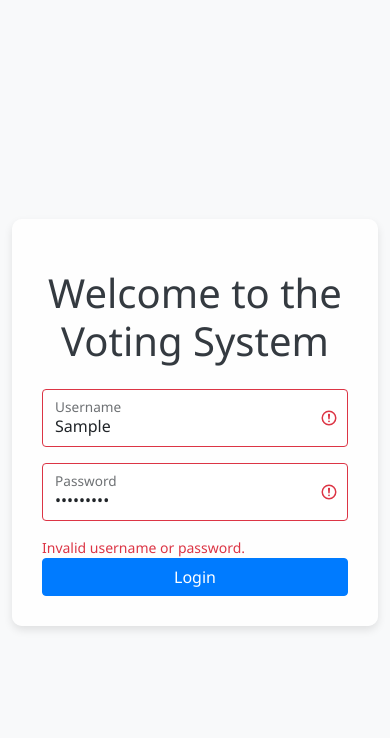
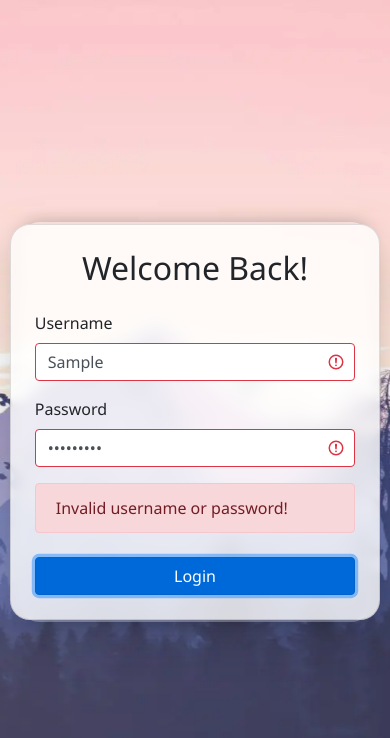
Before and after one commit to Mou696/UML, a plain HTML site: page login.html in a window 390 px wide. Both pictures are taken after typing "Sample", "Sample123" into the empty fields and a click on the button "Login". Drawn offline with nearby package versions, Linux system fonts and the light colour scheme.

Commit message:
customized the login page + few stuff

```diff
--- a/login.html
+++ b/login.html
@@ -4,56 +4,42 @@
     <meta charset="UTF-8">
     <meta name="viewport" content="width=device-width, initial-scale=1.0">
     <title>Login</title>
-    <link href="https://stackpath.bootstrapcdn.com/bootstrap/5.3.0/css/bootstrap.min.css" rel="stylesheet">
+    <!-- Bootstrap CSS -->
+    <link href="https://stackpath.bootstrapcdn.com/bootstrap/4.5.2/css/bootstrap.min.css" rel="stylesheet">
+    <!-- Custom CSS -->
     <link rel="stylesheet" href="style.css">
-    <style>
-        /* Inline styles for additional customization */
-        body {
-            background-image: url('background.jpg'); /* Background image (optional) */
-            background-size: cover; /* Cover the entire screen */
-            background-position: center; /* Center the image */
-        }
-        .login-container {
-            background: rgba(255, 255, 255, 0.9); /* Semi-transparent background */
-            padding: 30px;
-            border-radius: 10px;
-            box-shadow: 0 4px 8px rgba(0, 0, 0, 0.1); /* Light shadow */
-            animation: fadeIn 1s ease; /* Fade-in animation */
-        }
-        @keyframes fadeIn {
-            from {
-                opacity: 0;
-                transform: translateY(-10px);
-            }
-            to {
-                opacity: 1;
-                transform: translateY(0);
-            }
-        }
-    </style>
+    <link rel="stylesheet" href="https://cdnjs.cloudflare.com/ajax/libs/animate.css/4.1.1/animate.min.css"/>
 </head>
-<body class="bg-light">
-    <div class="container d-flex flex-column justify-content-center align-items-center vh-100">
-        <div class="login-container">
-            <h1 class="mb-4 text-center">Welcome to the Voting System</h1>
-            <form id="login-form" class="w-100" onsubmit="handleLogin(event)">
-                <div class="form-floating mb-3">
-                    <input type="text" class="form-control" id="username" placeholder="Username" required>
+<body>
+    <div class="login-container d-flex align-items-center justify-content-center">
+        <!-- Glassmorphism Container -->
+        <div class="glass-container"></div>
+
+        <!-- Login Card -->
+        <div class="login-card card shadow-lg p-4">
+            <h2 class="text-center mb-4">Welcome Back!</h2>
+            <form id="login-form" onsubmit="handleLogin(event)">
+                <div class="form-group">
                     <label for="username">Username</label>
+                    <input type="text" id="username" class="form-control" placeholder="Enter username" required>
                 </div>
-                <div class="form-floating mb-3">
-                    <input type="password" class="form-control" id="password" placeholder="Password" required>
+                <div class="form-group">
                     <label for="password">Password</label>
+                    <input type="password" id="password" class="form-control" placeholder="Enter password" required>
                 </div>
-                <div id="error-message" class="invalid-feedback" style="display: none;">
-                    Invalid username or password.
+                <div id="error-message" class="alert alert-danger" role="alert" style="display: none;">
+                    Invalid username or password!
                 </div>
-                <button type="submit" class="btn btn-primary w-100">Login</button>
+                <button type="submit" class="btn btn-primary btn-block mt-4">Login</button>
             </form>
-            <p id="error-message" class="text-danger text-center mt-3" style="display: none;">Invalid login. Please try again.</p>
         </div>
     </div>
 
+    <!-- Bootstrap JS and dependencies -->
+    <script src="https://code.jquery.com/jquery-3.5.1.slim.min.js"></script>
+    <script src="https://cdn.jsdelivr.net/npm/@popperjs/core@2.0.7/dist/umd/popper.min.js"></script>
+    <script src="https://stackpath.bootstrapcdn.com/bootstrap/4.5.2/js/bootstrap.min.js"></script>
+    <!-- Custom JS -->
     <script src="script.js"></script>
 </body>
 </html>
--- a/script.js
+++ b/script.js
@@ -40,7 +40,6 @@ function handleVote(event, pollIndex) {
     const selectedOption = document.querySelector('input[name="vote-option-' + pollIndex + '"]:checked');
 
     if (!selectedOption) {
-        alert("Please select an option to vote.");
         return;
     }
 
@@ -53,12 +52,11 @@ function handleVote(event, pollIndex) {
         }
     });
 
-    alert(`You voted for ${selectedValue}`);
     updatePollResultsDisplay(); // Refresh the results display
-    showProgressBars(pollIndex); // Update the progress bars
+    showProgressBars(pollIndex, selectedValue); // Pass the selected value to showProgressBars
 }
 
-function showProgressBars(pollIndex) {
+function showProgressBars(pollIndex, selectedValue) {
     const totalVotes = pollResults[pollIndex].options.reduce((total, option) => total + option.votes, 0);
 
     pollResults[pollIndex].options.forEach((option, index) => {
@@ -74,18 +72,21 @@ function showProgressBars(pollIndex) {
         percentageText.style.display = "block";
         percentageText.textContent = `${percentage.toFixed(1)}%`;
 
-        // Ensure the progress bar has a fixed height
-        progressBar.style.height = "20px"; // Set a fixed height
-        progressBar.querySelector('.progress-bar').style.height = "100%"; // Ensure inner bar fills it completely
+        // Set fixed height
+        progressBar.style.height = "20px";
+        progressBar.querySelector('.progress-bar').style.height = "100%";
 
         // Change colors
-        if (option.votes > 0) {
-            progressBar.querySelector('.progress-bar').style.backgroundColor = option.option === selectedValue ? 'blue' : 'gray';
+        if (option.option === selectedValue) {
+            // Set the selected option to blue
+            progressBar.querySelector('.progress-bar').style.backgroundColor = 'blue';
         } else {
+            // Set other options to gray
             progressBar.querySelector('.progress-bar').style.backgroundColor = 'gray';
         }
     });
 }
+
 
 function updatePollResultsDisplay() {
     const resultsDiv = document.getElementById("poll-results");
@@ -148,17 +149,24 @@ function updatePollList() {
             const pollCard = document.createElement("div");
             pollCard.className = "col-md-4 mb-3"; // Bootstrap column for layout
 
+            // Generate options with appropriate classes
+            const optionsHTML = poll.options.map(option => {
+                // Determine if the option should be highlighted
+                const selectedValue = option.votes > 0 ? option.option : ''; // If there are votes, show as selected
+                return `
+                    <div class="form-check option ${selectedValue === option.option ? 'selected' : ''}">
+                        <input type="radio" class="form-check-input" id="${option.option}-${pollIndex}" name="vote-option-${pollIndex}" value="${option.option}">
+                        <label class="form-check-label" for="${option.option}-${pollIndex}">${option.option}</label>
+                    </div>
+                `;
+            }).join('');
+
             pollCard.innerHTML = `
                 <div class="card h-100 shadow-sm">
                     <div class="card-body">
                         <h5 class="card-title">${poll.pollName}</h5>
                         <div class="options mb-3">
-                            ${poll.options.map(option => `
-                                <div class="form-check">
-                                    <input type="radio" class="form-check-input" id="${option.option}-${pollIndex}" name="vote-option-${pollIndex}" value="${option.option}">
-                                    <label class="form-check-label" for="${option.option}-${pollIndex}">${option.option}</label>
-                                </div>
-                            `).join('')}
+                            ${optionsHTML}
                         </div>
                         <button class="btn btn-primary mt-3 vote-button" onclick="handleVote(event, ${pollIndex})">Vote</button>
                         <button class="btn btn-danger mt-3" onclick="deletePoll(${pollIndex})">Delete</button>
@@ -170,6 +178,7 @@ function updatePollList() {
         });
     }
 }
+
 
 // Delete a poll
 function deletePoll(pollIndex) {
@@ -213,7 +222,13 @@ function logout() {
     window.location.href = "index.html";
 }
 
-// Load data when admin dashboard is accessed
+// Function to add glassmorphism effect on login page
+function addGlassMorphismEffect() {
+
+}
+
+// Call this function in window.onload
 window.onload = function() {
     updatePollList(); // Show polls in admin dashboard
+    addGlassMorphismEffect(); // This may not be needed anymore
 }
--- a/style.css
+++ b/style.css
@@ -196,6 +196,84 @@ footer {
     height: 20px; /* Ensure all progress bars have the same height */
 }
 
-.progress-bar {
-    transition: width 0.5s ease; /* Smooth transition for width changes */
+
+.option {
+    transition: background-color 0.3s ease;
+    padding: 10px; /* Add padding for better visibility */
 }
+
+.option.selected {
+    background-color: blue; /* Highlight selected option */
+    color: white; /* Change text color for contrast */
+}
+
+.option:not(.selected) {
+    background-color: gray; /* Default color for unselected options */
+}
+
+/* General Styles */
+body, html {
+    margin: 0;
+    padding: 0;
+    height: 100%;
+}
+
+/* Login Page Styles */
+.login-container {
+    background: url(image.png) no-repeat center center fixed;
+    background-size: cover;
+    width: 100%;
+    height: 100vh;
+    display: flex;
+    justify-content: center;
+    align-items: center;
+    position: relative; /* Relative positioning for glass container */
+}
+
+/* Glassmorphism Container */
+.glass-container {
+    position: absolute; /* Behind the login card */
+    width: 90%; /* Responsive width */
+    max-width: 600px; /* Maximum width */
+    height: 80%; /* Responsive height */
+    max-height: 400px; /* Maximum height */
+    border: 2px solid rgba(255, 255, 255, 0.3);
+    backdrop-filter: blur(10px);
+    border-radius: 20px;
+    box-shadow: 0 0 15px rgba(0, 0, 0, 0.2);
+    z-index: 1; /* Behind the login card */
+}
+
+/* Responsive Login Card */
+.login-card {
+    position: relative; /* Relative positioning for stacking context */
+    width: 90%; /* Responsive width */
+    max-width: 400px; /* Maximum width */
+    background: rgba(255, 255, 255, 0.8);
+    backdrop-filter: blur(5px);
+    border-radius: 20px;
+    box-shadow: 0 4px 8px rgba(0, 0, 0, 0.1);
+    z-index: 2; /* Above the glass effect */
+    padding: 20px; /* Padding for the card */
+}
+
+/* Media Queries for Smaller Devices */
+@media (max-width: 768px) {
+    .glass-container {
+        height: 70%; /* Adjust height for tablets */
+    }
+
+    .login-card {
+        width: 95%; /* Adjust width for the login card */
+    }
+}
+
+@media (max-width: 480px) {
+    .glass-container {
+        height: 60%; /* Reduce height */
+    }
+
+    .login-card {
+        width: 95%; /* Full width card */
+    }
+}
```
Also changed, not shown: index.html (deleted, +0 -34 lines), image.png (added).
